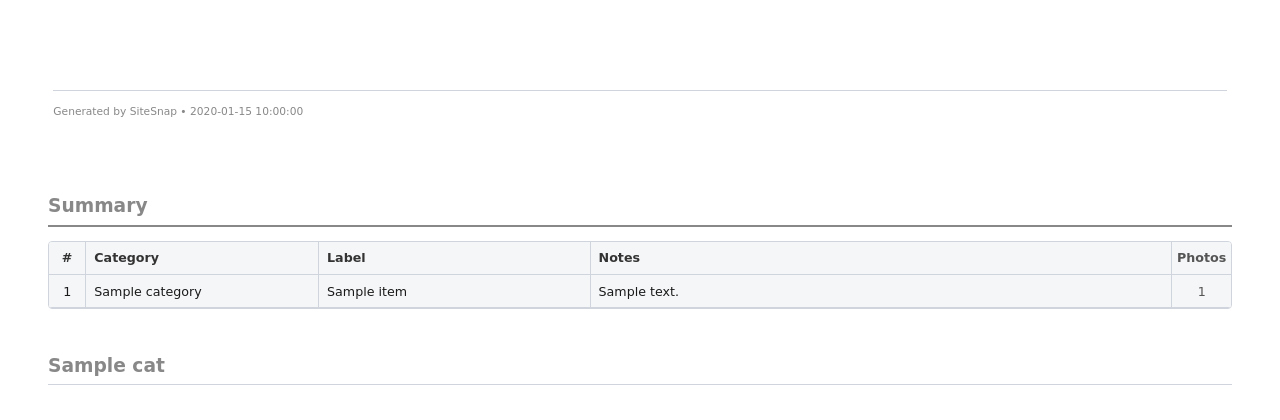
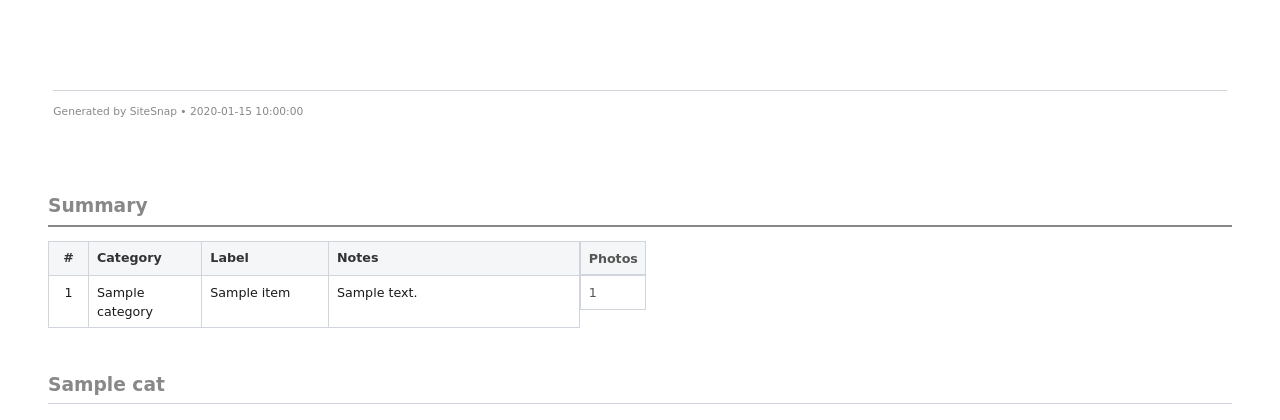
Before and after one commit to neilyboy/bits-sitesnap, a Python web app: template backend/app/templates/report.html in a window 1280 px wide. Shown: the part 632-1052 px from the top of the page. Before the commit the page ends 1017 px from the top, so only its background shows below. Run offline with Jinja, Linux system fonts and the light colour scheme; the template is opened without the code that fills it: most values are stand-ins (such as "Sample title", 1, 10 or a date in 2020); grey boxes marked "Sample" are stand-in pictures.

Commit message:
Fix PDF summary table: use HTML table instead of CSS Grid
WeasyPrint (the PDF renderer) has poor/buggy support for CSS Grid,
which the previous report template used for the summary. In browsers
(HTML export) the grid looked perfect, but in the PDF it caused
misaligned columns, cut-off headers (e.g. "Ph" instead of "Photos"),
and uneven row heights.

The summary is now a proper HTML <table> with:
- table-layout: fixed and explicit point-based column widths
- # : 30pt, Category: 85pt, Label: 95pt, Notes: 188pt, Photos: 50pt
- These widths add up correctly for the A4 content area (≈443pt)
  minus borders, so the table spans the full width cleanly
- Alternating row shading
- Centered # and Photos cells
- Proper <thead>/<tbody> structure

This renders reliably in both WeasyPrint (PDF) and browsers (HTML).

Generated with [Devin](https://devin.ai)

Co-Authored-By: Devin <158243242+devin-ai-integration[bot]@users.noreply.github.com>

```diff
--- a/backend/app/templates/report.html
+++ b/backend/app/templates/report.html
@@ -92,40 +92,33 @@
     padding-bottom: 4pt;
     border-bottom: 1.5pt solid var(--brand);
   }
-  .summary-grid {
-    display: grid;
-    grid-template-columns: 28pt 1.2fr 1.4fr 3fr 44pt;
+  table.summary-table {
+    width: 100%;
+    border-collapse: collapse;
+    font-size: 9.5pt;
+    table-layout: fixed;
+  }
+  table.summary-table th, table.summary-table td {
     border: 0.5pt solid var(--border);
-    border-radius: 3pt;
-    overflow: hidden;
-    font-size: 9.5pt;
+    padding: 5pt 6pt;
+    text-align: left;
+    vertical-align: top;
   }
-  .summary-row {
-    display: grid;
-    grid-template-columns: 28pt 1.2fr 1.4fr 3fr 44pt;
-    grid-column: 1 / -1;
-  }
-  .summary-row div {
-    padding: 5pt 6pt;
-    border-right: 0.5pt solid var(--border);
-    border-bottom: 0.5pt solid var(--border);
-    vertical-align: top;
-    min-height: 22pt;
-  }
-  .summary-row div:last-child { border-right: none; }
-  .summary-row.header {
+  table.summary-table th {
     background: var(--bg-alt);
     font-weight: 700;
     color: #333;
   }
-  .summary-row:nth-child(even):not(.header) { background: var(--bg-alt); }
-  .summary-row div.num, .summary-row div.photos {
+  table.summary-table tr:nth-child(even) { background: var(--bg-alt); }
+  table.summary-table th.num, table.summary-table td.num { text-align: center; width: 30pt; }
+  table.summary-table th.cat, table.summary-table td.cat { width: 85pt; }
+  table.summary-table th.label, table.summary-table td.label { width: 95pt; }
+  table.summary-table th.notes, table.summary-table td.notes { width: 188pt; }
+  table.summary-table th.photos, table.summary-table td.photos {
     text-align: center;
-    display: flex;
-    align-items: center;
-    justify-content: center;
+    width: 50pt;
+    color: #555;
   }
-  .summary-row div.photos { color: #555; }
 
   /* ---- Items ---- */
   .category { padding: 14pt 36pt 0; }
@@ -243,24 +236,28 @@
 
 <section class="summary">
   <h2>Summary</h2>
-  <div class="summary-grid">
-    <div class="summary-row header">
-      <div class="num">#</div>
-      <div class="cat">Category</div>
-      <div class="label">Label</div>
-      <div class="notes">Notes</div>
-      <div class="photos">Photos</div>
-    </div>
-    {% for it in items %}
-    <div class="summary-row">
-      <div class="num">{{ loop.index }}</div>
-      <div class="cat">{{ it.category }}</div>
-      <div class="label">{{ it.label or "—" }}</div>
-      <div class="notes">{{ (it.notes[:90] + '…') if it.notes|length > 90 else it.notes or "—" }}</div>
-      <div class="photos">{{ it.images|length }}</div>
-    </div>
-    {% endfor %}
-  </div>
+  <table class="summary-table">
+    <thead>
+      <tr>
+        <th class="num">#</th>
+        <th class="cat">Category</th>
+        <th class="label">Label</th>
+        <th class="notes">Notes</th>
+        <th class="photos">Photos</th>
+      </tr>
+    </thead>
+    <tbody>
+      {% for it in items %}
+      <tr>
+        <td class="num">{{ loop.index }}</td>
+        <td class="cat">{{ it.category }}</td>
+        <td class="label">{{ it.label or "—" }}</td>
+        <td class="notes">{{ (it.notes[:90] + '…') if it.notes|length > 90 else it.notes or "—" }}</td>
+        <td class="photos">{{ it.images|length }}</td>
+      </tr>
+      {% endfor %}
+    </tbody>
+  </table>
 </section>
 
 {% for cat in categories_in_order %}
```
